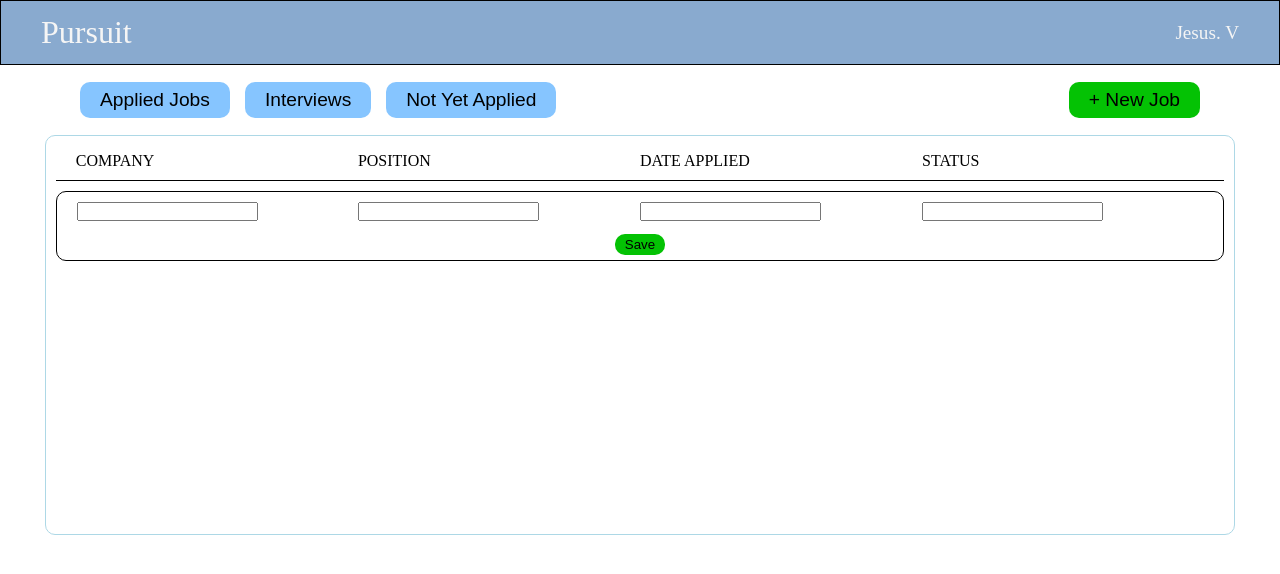
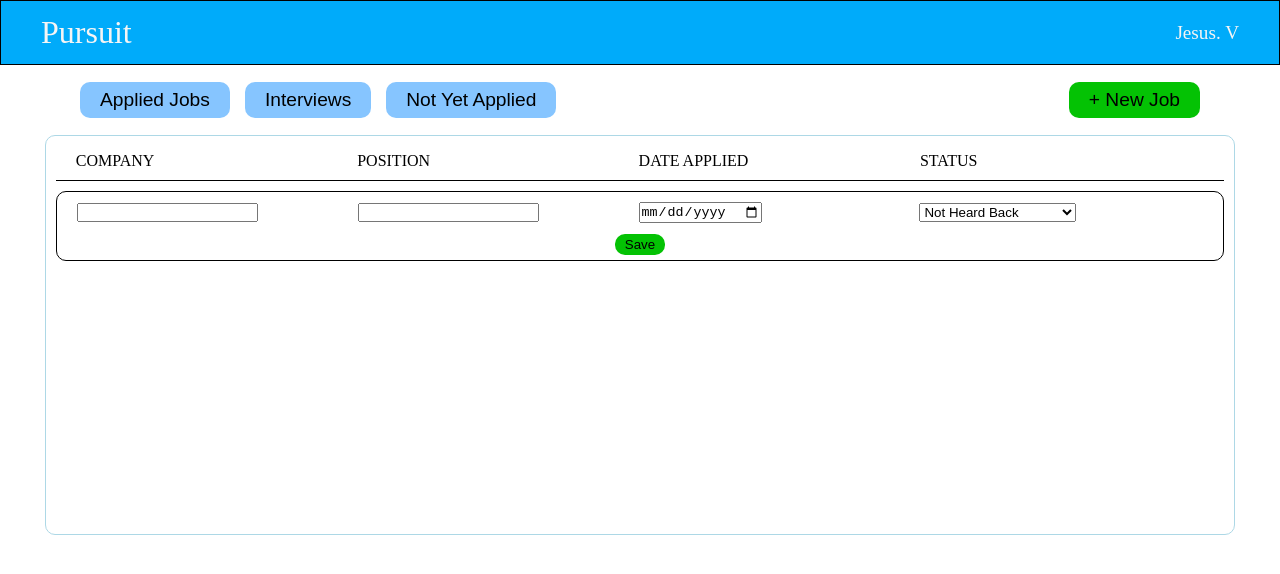
Before and after one commit to jmodestov/pursuit-application-tracker, a React app: page / in a window 1280 px wide. Both pictures are taken after a click on the button "+ New Job". Shown: the top 574 px of the page. Built offline with nearby package versions, Linux system fonts and the light colour scheme; no server answers.

Commit message:
Included drop down options and optimized delete functionality

```diff
--- a/client/App.jsx
+++ b/client/App.jsx
@@ -31,6 +31,8 @@ const App = (props) => (
     <ViewOptions addJob={props.addJob} />
 
     <MainDisplay
+      deleteJob={props.deleteJob}
+      addJob={props.addJob}
       loadApps={props.loadApps}
       jobsApplied={props.jobsApplied}
       addJobCard={props.addJobCard}
--- a/client/actions/actions.js
+++ b/client/actions/actions.js
@@ -1,4 +1,5 @@
 import * as types from '../constants/actionTypes';
+import jobAppsReducer from '../reducers/jobAppsReducer';
 
 export const loadApps = () => (dispatch) => {
   fetch('/api')
@@ -68,6 +69,27 @@ export const saveNewJob = (company, position, date, status) => (dispatch) => {
   });
 };
 
-export const updateApps = () => {
-  // Does nothing so far
+export const deleteJob = (jobId) => (dispatch) => {
+  const deleteObj = {
+    jobId,
+  };
+
+  fetch('/api/deleteRecord', {
+    method: 'POST',
+    headers: {
+      'Content-Type': 'application/json',
+    },
+    body: JSON.stringify(deleteObj),
+  }).then(
+    fetch('/api')
+      .then((response) => response.json())
+      .then((data) => {
+        dispatch({
+          type: types.LOAD_JOB_APPS,
+          // payload will consist of an array of jobItems
+          payload: data,
+        });
+      })
+      .catch(console.error)
+  );
 };
--- a/client/components/appliedJobCard.jsx
+++ b/client/components/appliedJobCard.jsx
@@ -1,13 +1,29 @@
 import React from 'react';
 
 const AppliedJobCard = (props) => {
-  const { job } = props;
+  const { job, deleteJob } = props;
   return (
     <div className="Job-Card" id={`${job._id}`}>
       <div className="Company-Name">{job.companyName}</div>
       <div className="Position-Title">{job.positionTitle}</div>
       <div className="Date-Applied">{job.dateApplied}</div>
       <div className="App-Status">{job.status}</div>
+      <button type="submit" onClick={() => deleteJob(job._id)}>
+        <svg
+          width="1em"
+          height="1em"
+          viewBox="0 0 16 16"
+          className="bi bi-trash"
+          fill="currentColor"
+          xmlns="http://www.w3.org/2000/svg"
+        >
+          <path d="M5.5 5.5A.5.5 0 0 1 6 6v6a.5.5 0 0 1-1 0V6a.5.5 0 0 1 .5-.5zm2.5 0a.5.5 0 0 1 .5.5v6a.5.5 0 0 1-1 0V6a.5.5 0 0 1 .5-.5zm3 .5a.5.5 0 0 0-1 0v6a.5.5 0 0 0 1 0V6z" />
+          <path
+            fillRule="evenodd"
+            d="M14.5 3a1 1 0 0 1-1 1H13v9a2 2 0 0 1-2 2H5a2 2 0 0 1-2-2V4h-.5a1 1 0 0 1-1-1V2a1 1 0 0 1 1-1H6a1 1 0 0 1 1-1h2a1 1 0 0 1 1 1h3.5a1 1 0 0 1 1 1v1zM4.118 4L4 4.059V13a1 1 0 0 0 1 1h6a1 1 0 0 0 1-1V4.059L11.882 4H4.118zM2.5 3V2h11v1h-11z"
+          />
+        </svg>
+      </button>
     </div>
   );
 };
--- a/client/components/mainDisplay.jsx
+++ b/client/components/mainDisplay.jsx
@@ -5,8 +5,10 @@ import NewJobCard from './newJobCard.jsx';
 const MainDisplay = (props) => {
   // Where do we do fetch to see if we have applications collections?
   const {
+    deleteJob,
     jobsApplied,
     loadApps,
+    addJob,
     addJobCard,
     updateNewCompany,
     updateNewPosition,
@@ -21,8 +23,8 @@ const MainDisplay = (props) => {
   const items = [];
 
   if (jobsApplied && jobsApplied.length !== 0) {
-    props.jobsApplied.forEach((job, idx) => {
-      items.unshift(<AppliedJobCard job={job} />);
+    jobsApplied.forEach((job, idx) => {
+      items.unshift(<AppliedJobCard job={job} deleteJob={deleteJob} />);
     });
   }
   // Add a job if addJob is true. This new record will have input fields.
@@ -42,10 +44,18 @@ const MainDisplay = (props) => {
         loadApps={loadApps}
       />
     );
+  } else if (jobsApplied && jobsApplied.length === 0) {
+    // push into items a div telling the user to apply
+    items.unshift(
+      <div id="Zero-Jobs">
+        <button type="button" id="newRecord" onClick={() => addJob()}>
+          + Let's Do This!
+        </button>
+        <h1>"You better work" - RuPaul</h1>
+      </div>
+    );
   }
 
-  console.log('Inside if of MainDispaly');
-  console.log(jobsApplied);
   return (
     <div id="Main-Container">
       <div id="labels">
--- a/client/components/newJobCard.jsx
+++ b/client/components/newJobCard.jsx
@@ -35,19 +35,22 @@ const NewJobCard = (props) => {
         </div>
         <div className="Date-Applied">
           <input
-            type="text"
+            type="date"
             id="Date"
             name="Date"
             onChange={(e) => updateNewDate(e.target.value)}
           />
         </div>
         <div className="App-Status">
-          <input
-            type="text"
-            id="Status"
-            name="Status"
-            onChange={(e) => updateNewStatus(e.target.value)}
-          />
+          <select name="status" id="Status" onChange={(e) => updateNewStatus(e.target.value)}>
+            <option value="Not Heard Back">Not Heard Back</option>
+            <option value="Phone Interview">Phone Interview</option>
+            <option value="Technical Interview">Technical Interview</option>
+            <option value="Final Interview">Final Interview</option>
+            <option value="Expecting Offer">Expecting Offer</option>
+            <option value="Received Offer">Received Offer</option>
+            <option value="They don't deserve you!">They don&#39;t desrve you!</option>
+          </select>
         </div>
       </div>
       <button
--- a/client/components/viewOptions.jsx
+++ b/client/components/viewOptions.jsx
@@ -1,6 +1,7 @@
 import React from 'react';
 
 const ViewOptions = (props) => {
+  const { addJob } = props;
   return (
     <div id="viewType">
       <div id="optionButtons">
@@ -15,7 +16,7 @@ const ViewOptions = (props) => {
         </button>
       </div>
 
-      <button type="button" id="newRecord" onClick={() => props.addJob()}>
+      <button type="button" id="newRecord" onClick={() => addJob()}>
         + New Job
       </button>
     </div>
--- a/client/constants/actionTypes.js
+++ b/client/constants/actionTypes.js
@@ -11,3 +11,5 @@ export const UPDATE_NEW_DATE = 'UPDATE_NEW_DATE';
 export const UPDATE_NEW_STATUS = 'UPDATE_NEW_STATUS';
 
 export const SAVE_NEW_JOB = 'SAVE_NEW_JOB';
+
+export const DELETE_JOB = 'DELETE_JOB';
--- a/client/reducers/jobAppsReducer.js
+++ b/client/reducers/jobAppsReducer.js
@@ -1,25 +1,28 @@
 import * as types from '../constants/actionTypes';
 
 const initialState = {
+  totalJobs: 0,
   josbApplied: [],
   newCompany: '',
   newPosition: '',
   newDate: '',
-  newStatus: '',
+  newStatus: 'Not Heard Back',
   addJobCard: false,
 };
 
 const jobAppsReducer = (state = initialState, action) => {
   let jobsApplied;
+  let totalJobs;
   switch (action.type) {
     case types.LOAD_JOB_APPS:
       // payload will contain the collection of applied job items
       // updates the number of jobsApplied upon loading
       jobsApplied = action.payload;
-
+      totalJobs = jobsApplied.length;
       return {
         ...state,
         jobsApplied,
+        totalJobs,
       };
     case types.ADD_JOB_APP:
       return {
@@ -47,14 +50,19 @@ const jobAppsReducer = (state = initialState, action) => {
         newStatus: action.payload,
       };
     case types.SAVE_NEW_JOB:
-      // do fetch request here?
       return {
         ...state,
+        totalJobs: state.totalJobs + 1,
         newCompany: '',
         newPosition: '',
         newDate: '',
-        newStatus: '',
+        newStatus: 'Not Heard Back',
         addJobCard: false,
+      };
+    case types.DELETE_JOB:
+      return {
+        ...state,
+        totalJobs: state.totalJobs - 1,
       };
     default:
       return state;
--- a/client/scss/_mainDisplay.scss
+++ b/client/scss/_mainDisplay.scss
@@ -16,7 +16,7 @@
     padding: 0px 20px;
 
     display: grid;
-    grid-template-columns: 1fr 1fr 1fr 1fr;
+    grid-template-columns: 1fr 1fr 1fr 1fr 0.01fr;
     align-items: center;
   }
 
@@ -27,7 +27,7 @@
     padding: 0px 20px;
     border-radius: 10px;
     display: grid;
-    grid-template-columns: 1fr 1fr 1fr 1fr;
+    grid-template-columns: 1fr 1fr 1fr 1fr 0.01fr;
     align-items: center;
 
     &:hover{
@@ -47,7 +47,7 @@
 
       #New-Job-Inputs{
         display: grid;
-        grid-template-columns: 1fr 1fr 1fr 1fr;
+        grid-template-columns: 1fr 1fr 1fr 1fr 0.01fr;
         align-items: center;
         width: 100%;
 
@@ -63,7 +63,30 @@
 
   }
 
+  #Zero-Jobs{
+    // border: 1px red solid;
+    text-align: center;
+    height: 40vh;
+    display: flex;
+    flex-direction: column;
+    align-items: center;
+    justify-content: center;
 
+    button {
+    color: black;
+    padding: 7px 20px;
+    border: none;
+    border-radius: 10px;
+    font-size: 1.2rem;
+    margin-bottom: 25px;
+    width: auto;
+  }
+
+  #newRecord {
+    background-color: rgb(4, 194, 4);
+  }
+
+  }
 
 
 
--- a/client/scss/_navbar.scss
+++ b/client/scss/_navbar.scss
@@ -12,7 +12,7 @@
   width: 100vw;
   height: 65px;
 
-  background-color: rgb(137, 170, 207);
+  background-color: rgb(0, 171, 250);
 
   #homeLogo {
     font-size: 2rem;
```
Also changed, not shown: 2 other files (tests, documents, lock files or other folders).
